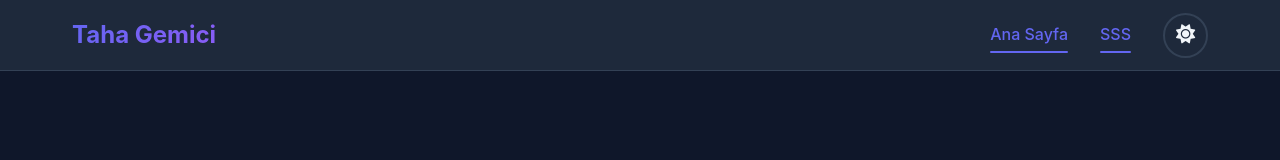
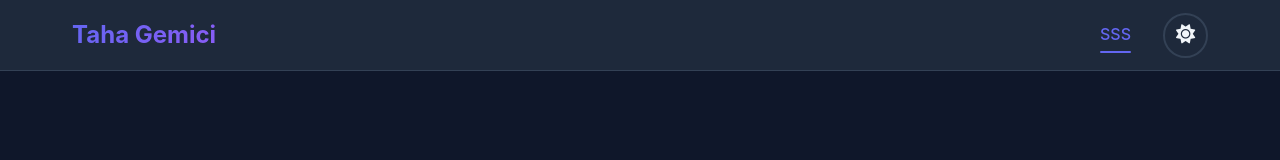
Before and after one commit to TahaGemici/tahagemici.github.io, a plain HTML site: page index.html in a window 1280 px wide. Shown: the top 160 px of the page. Drawn offline with Linux system fonts and the light colour scheme.

Commit message:
Update index.html

```diff
--- a/index.html
+++ b/index.html
@@ -360,7 +360,7 @@
     <div class="nav-container">
       <div class="logo">Taha Gemici</div>
       <div class="nav-links">
-        <a href="#" class="nav-link active">Ana Sayfa</a>
+        <!--<a href="#" class="nav-link active">Ana Sayfa</a>-->
         <a href="sss" class="nav-link active">SSS</a>
         <button class="theme-toggle" id="themeToggle">
           <i class="fas fa-moon" id="themeIcon"></i>
```
